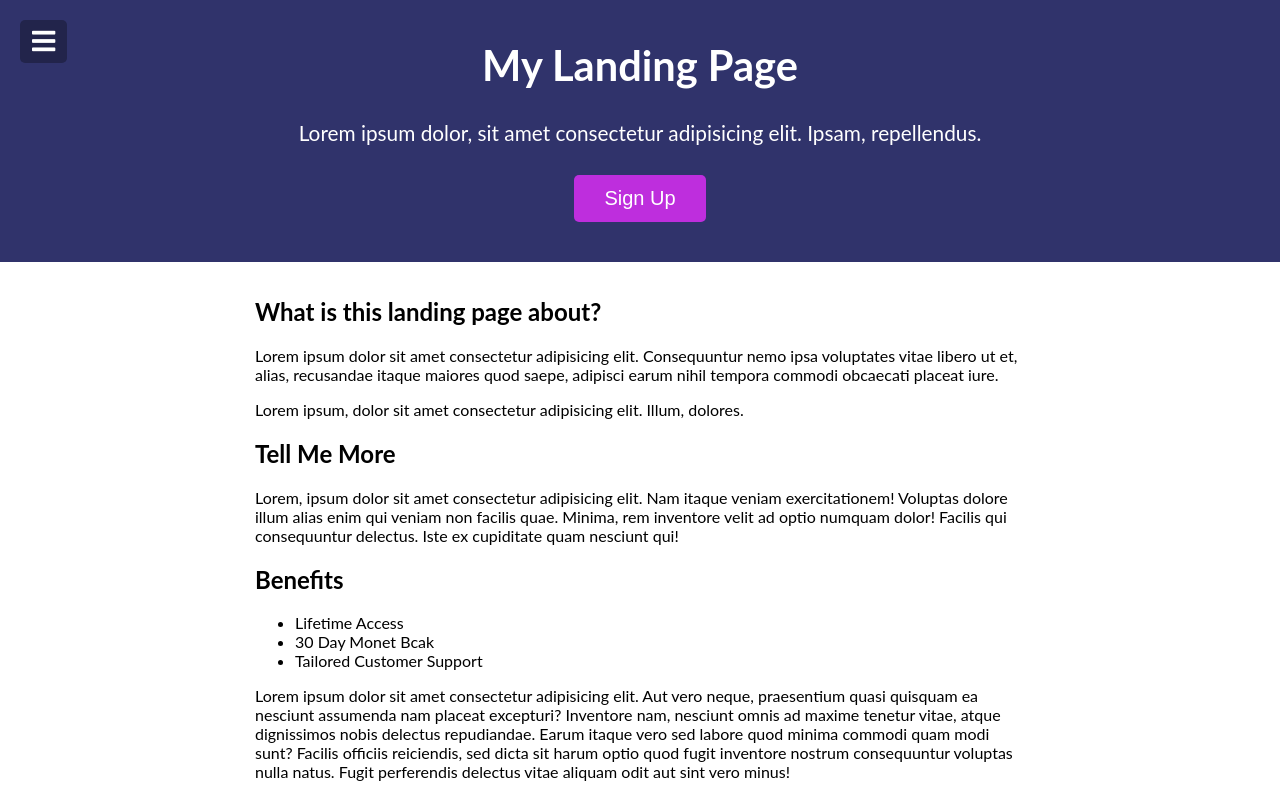
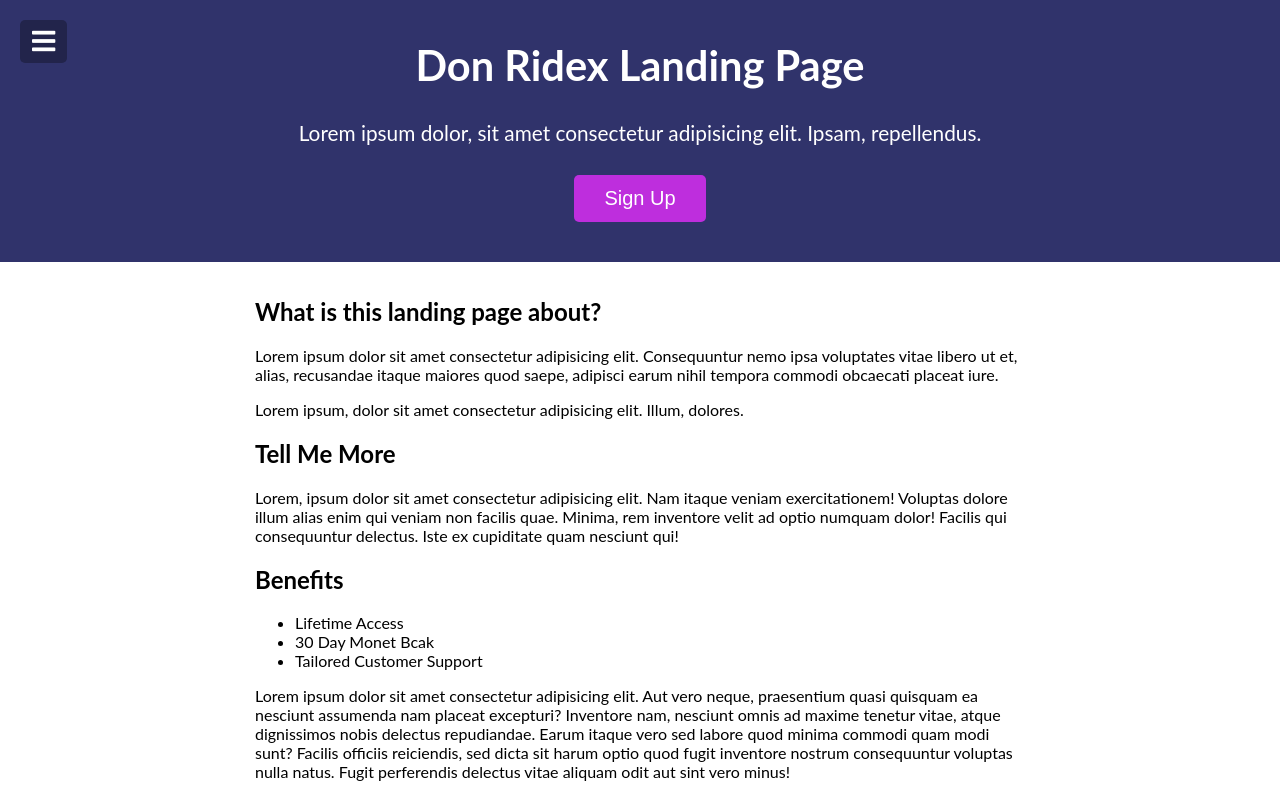
Before and after one commit to Donridex/modal-menu-slider, a plain HTML site: page index.html in a window 1280 px wide. Drawn offline with Linux system fonts and the light colour scheme.

Commit message:
updateed heading

```diff
--- a/index.html
+++ b/index.html
@@ -29,7 +29,7 @@
         <button id="toggle" class="toggle">
           <i class="fa fa-bars fa-2x"></i>
         </button>
-        <h1>My Landing Page</h1>
+        <h1>Don Ridex Landing Page</h1>
         <p>Lorem ipsum dolor, sit amet consectetur adipisicing elit. Ipsam, repellendus.</p>
         <button class="cta-btn" id="open">Sign Up</button>
     </header>
```
